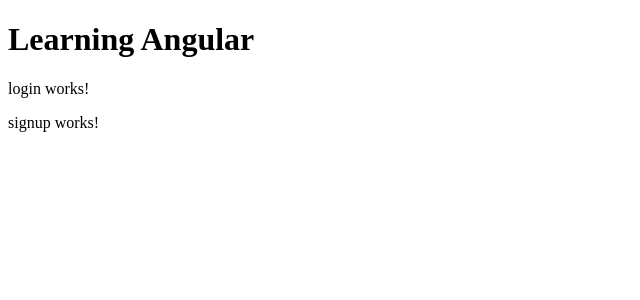
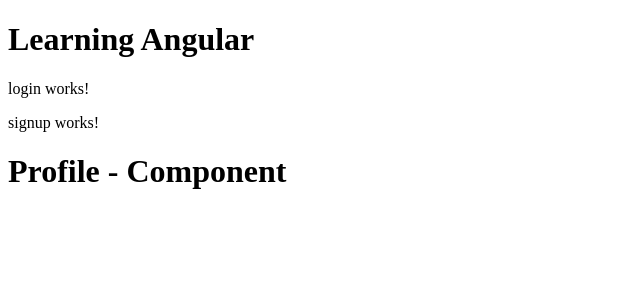
Before and after one commit to Hol7/AngularTuto, an Angular app: page / in a window 1280 px wide. Shown: the top 300 px of the page, without its empty margins (0-640 px from the left). Built offline with nearby package versions, Linux system fonts and the light colour scheme.

Commit message:
add profile component and integrate into app

```diff
--- a/src/app/app.component.html
+++ b/src/app/app.component.html
@@ -1,3 +1,4 @@
 <h1>Learning Angular</h1>
 <app-login></app-login>
 <app-signup></app-signup>
+<app-profile></app-profile>
--- a/src/app/app.component.ts
+++ b/src/app/app.component.ts
@@ -2,11 +2,12 @@
 import { RouterOutlet } from '@angular/router';
 import { LoginComponent } from "./login/login.component";
 import { SignupComponent } from './signup/signup.component';
+import { ProfileComponent } from './profile/profile.component';
 
 @Component({
   selector: 'app-root',
   standalone: true,
-  imports: [RouterOutlet, LoginComponent, SignupComponent],
+  imports: [ LoginComponent, SignupComponent, ProfileComponent],
   templateUrl: './app.component.html',
   styleUrl: './app.component.css'
 })
--- /dev/null
+++ b/src/app/profile/profile.component.ts
@@ -0,0 +1,12 @@
+import { Component } from "@angular/core";
+
+@Component({
+
+   selector:'app-profile',
+   standalone: true,
+   template:"<h1>Profile - Component</h1>"
+})
+
+export class ProfileComponent{
+
+}
```
